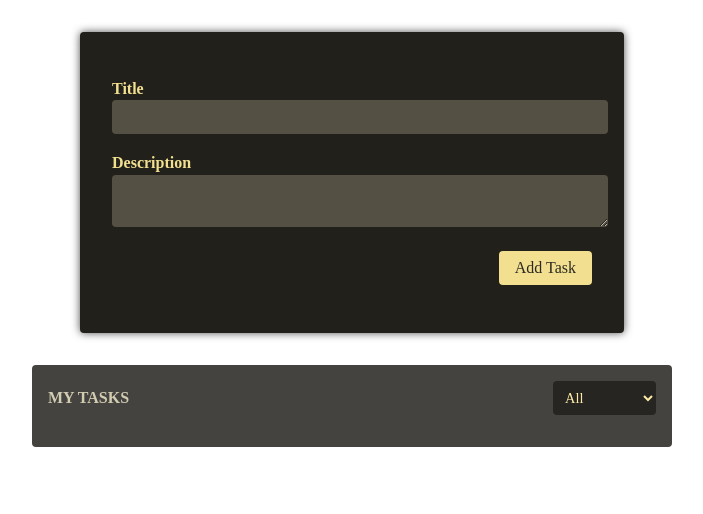
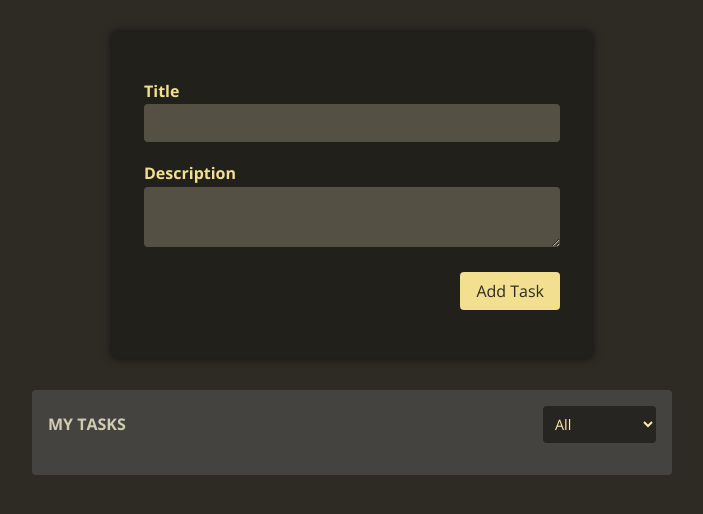
Before and after one commit to MSaqib123/section-9-angular-project, an Angular app: page / in a window 1280 px wide. Shown: the top 514 px of the page, without its empty margins (288-991 px from the left). Built offline with nearby package versions, Linux system fonts and the light colour scheme.

Commit message:
7. Outsourcing & Reusing Logic with Services

```diff
--- a/src/app/_1_to_7/tasks/tasks-list/task-item/task-item.component.ts
+++ b/src/app/_1_to_7/tasks/tasks-list/task-item/task-item.component.ts
@@ -1,7 +1,60 @@
-import { Component, computed, input } from '@angular/core';
+//#region  Class #2
+// import { Component, computed, input } from '@angular/core';
+// import { FormsModule } from '@angular/forms';
+
+// import { Task, TaskStatus } from '../../task.model';
+
+// @Component({
+//   selector: 'app-task-item',
+//   standalone: true,
+//   imports: [FormsModule],
+//   templateUrl: './task-item.component.html',
+//   styleUrl: './task-item.component.css',
+// })
+// export class TaskItemComponent {
+//   task = input.required<Task>();
+//   taskStatus = computed(() => {
+//     switch (this.task().status) {
+//       case 'OPEN':
+//         return 'Open';
+//       case 'IN_PROGRESS':
+//         return 'Working on it';
+//       case 'DONE':
+//         return 'Completed';
+//       default:
+//         return 'Open';
+//     }
+//   });
+
+//   onChangeTaskStatus(taskId: string, status: string) {
+//     let newStatus: TaskStatus = 'OPEN';
+
+//     switch (status) {
+//       case 'open':
+//         newStatus = 'OPEN';
+//         break;
+//       case 'in-progress':
+//         newStatus = 'IN_PROGRESS';
+//         break;
+//       case 'done':
+//         newStatus = 'DONE';
+//         break;
+//       default:
+//         break;
+//     }
+//   }
+// }
+
+//#endregion
+
+
+//#region  7. Outsourcing & Reusing Logic with Services
+
+import { Component, computed, inject, input } from '@angular/core';
 import { FormsModule } from '@angular/forms';
 
 import { Task, TaskStatus } from '../../task.model';
+import { TasksService } from '../../tasks.service';
 
 @Component({
   selector: 'app-task-item',
@@ -11,6 +64,8 @@ import { Task, TaskStatus } from '../../task.model';
   styleUrl: './task-item.component.css',
 })
 export class TaskItemComponent {
+  private tasksService = inject(TasksService);
+
   task = input.required<Task>();
   taskStatus = computed(() => {
     switch (this.task().status) {
@@ -41,5 +96,7 @@ export class TaskItemComponent {
       default:
         break;
     }
+    this.tasksService.updateTaskStatus(taskId,newStatus)
   }
 }
+//#endregion
--- a/src/app/_1_to_7/tasks/tasks-list/tasks-list.component.ts
+++ b/src/app/_1_to_7/tasks/tasks-list/tasks-list.component.ts
@@ -21,7 +21,35 @@
 //#endregion
 
 //#region 6. Using The Alternative Dependency Injection Syntax
-import { Component, inject, signal } from '@angular/core';
+// import { Component, inject, signal } from '@angular/core';
+
+// import { TaskItemComponent } from './task-item/task-item.component';
+// import { TasksService } from '../tasks.service';
+
+// @Component({
+//   selector: 'app-tasks-list',
+//   standalone: true,
+//   templateUrl: './tasks-list.component.html',
+//   styleUrl: './tasks-list.component.css',
+//   imports: [TaskItemComponent],
+// })
+// export class TasksListComponent {
+//   private tasksService = inject(TasksService);
+//   selectedFilter = signal<string>('all');
+//   tasks = this.tasksService.allTasks;
+
+//   onChangeTasksFilter(filter: string) {
+//     this.selectedFilter.set(filter);
+//   }
+// }
+
+//#endregion
+
+
+
+//#region 7. Outsourcing & Reusing Logic with Services
+
+import { Component, computed, inject, signal } from '@angular/core';
 
 import { TaskItemComponent } from './task-item/task-item.component';
 import { TasksService } from '../tasks.service';
@@ -36,7 +64,20 @@ import { TasksService } from '../tasks.service';
 export class TasksListComponent {
   private tasksService = inject(TasksService);
   selectedFilter = signal<string>('all');
-  tasks = this.tasksService.allTasks;
+  tasks = computed(()=> {
+    switch(this.selectedFilter()){
+      case 'all':
+        return this.tasksService.allTasks();
+      case 'open':
+        return this.tasksService.allTasks().filter((t)=> t.status === 'OPEN');
+      case 'in-progress':
+        return this.tasksService.allTasks().filter((t)=> t.status === 'IN_PROGRESS');
+      case 'done':
+        return this.tasksService.allTasks().filter((t)=> t.status === 'DONE');
+      default:
+        return this.tasksService.allTasks();
+    }
+  })
 
   onChangeTasksFilter(filter: string) {
     this.selectedFilter.set(filter);
--- a/src/app/_1_to_7/tasks/tasks.service.ts
+++ b/src/app/_1_to_7/tasks/tasks.service.ts
@@ -1,14 +1,12 @@
 //#region 3. Creating a Service
 // import { Injectable, signal } from "@angular/core";
 // import { Task } from "./task.model";
-
 
 // @Injectable({
 //     providedIn:'root'
 // })
 // export class TasksService{
 //     tasks = signal<Task[]>([]);
-
 
 //     addTask(taskData:{title:string; description:string}){
 //         const newTask:Task = {
@@ -21,29 +19,55 @@
 // }
 //#endregion
 
+//#region 6. Using The Alternative Dependency Injection Syntax
+// import { Injectable, signal } from "@angular/core";
+// import { Task } from "./task.model";
 
+// @Injectable({
+//     providedIn:'root'
+// })
+// export class TasksService{
 
-//#region 6. Using The Alternative Dependency Injection Syntax
-import { Injectable, signal } from "@angular/core";
-import { Task } from "./task.model";
+//     private tasks = signal<Task[]>([]);
+//     allTasks = this.tasks.asReadonly();
 
+//     addTask(taskData:{title:string; description:string}){
+//         const newTask:Task = {
+//             ...taskData,
+//             id:Math.random().toString(),
+//             status:'OPEN'
+//         }
+//         this.tasks.update((oldTasks)=> [...oldTasks,newTask] )
+//     }
+// }
+//#endregion
+
+//#region 7. Outsourcing & Reusing Logic with Services
+import { Injectable, signal } from '@angular/core';
+import { Task, TaskStatus } from './task.model';
 
 @Injectable({
-    providedIn:'root'
+  providedIn: 'root',
 })
-export class TasksService{
+export class TasksService {
+  private tasks = signal<Task[]>([]);
+  allTasks = this.tasks.asReadonly();
 
-    private tasks = signal<Task[]>([]);
-    allTasks = this.tasks.asReadonly();
+  addTask(taskData: { title: string; description: string }) {
+    const newTask: Task = {
+      ...taskData,
+      id: Math.random().toString(),
+      status: 'OPEN',
+    };
+    this.tasks.update((oldTasks) => [...oldTasks, newTask]);
+  }
 
-
-    addTask(taskData:{title:string; description:string}){
-        const newTask:Task = {
-            ...taskData,
-            id:Math.random().toString(),
-            status:'OPEN'
-        }
-        this.tasks.update((oldTasks)=> [...oldTasks,newTask] )
-    }
+  updateTaskStatus(taskId: string, newStatus: TaskStatus) {
+    this.tasks.update((oldTasks) =>
+      oldTasks.map((task) =>
+        task.id === taskId ? { ...task, status: newStatus } : task
+      )
+    );
+  }
 }
 //#endregion
--- a/src/styles.css
+++ b/src/styles.css
@@ -1 +1,17 @@
 /* You can add global styles to this file, and also import other style files */
+
+@import url("https://fonts.googleapis.com/css2?family=Open+Sans:ital,wght@0,300..800;1,300..800&display=swap");
+
+* {
+  box-sizing: border-box;
+}
+
+html {
+  font-family: "Open Sans", sans-serif;
+}
+
+body {
+  margin: 0;
+  background-color: #2d2b24;
+  color: #f5f1e0;
+}
```
